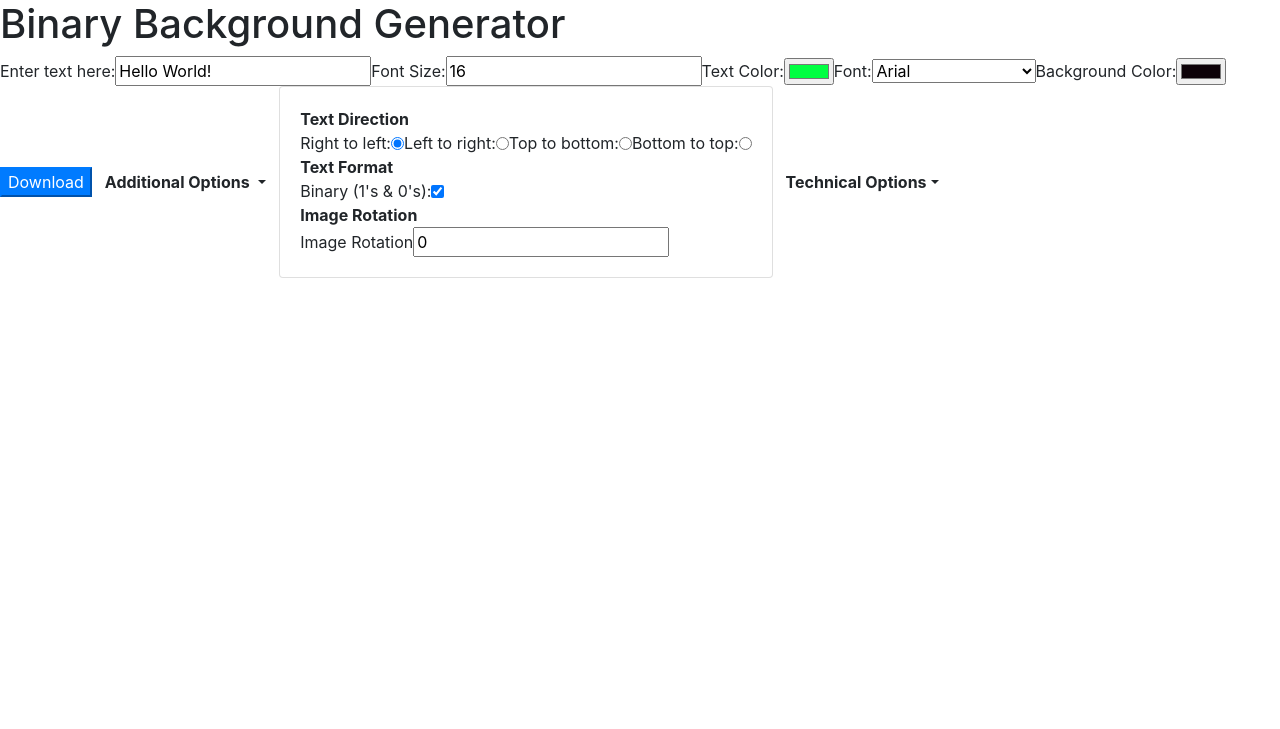
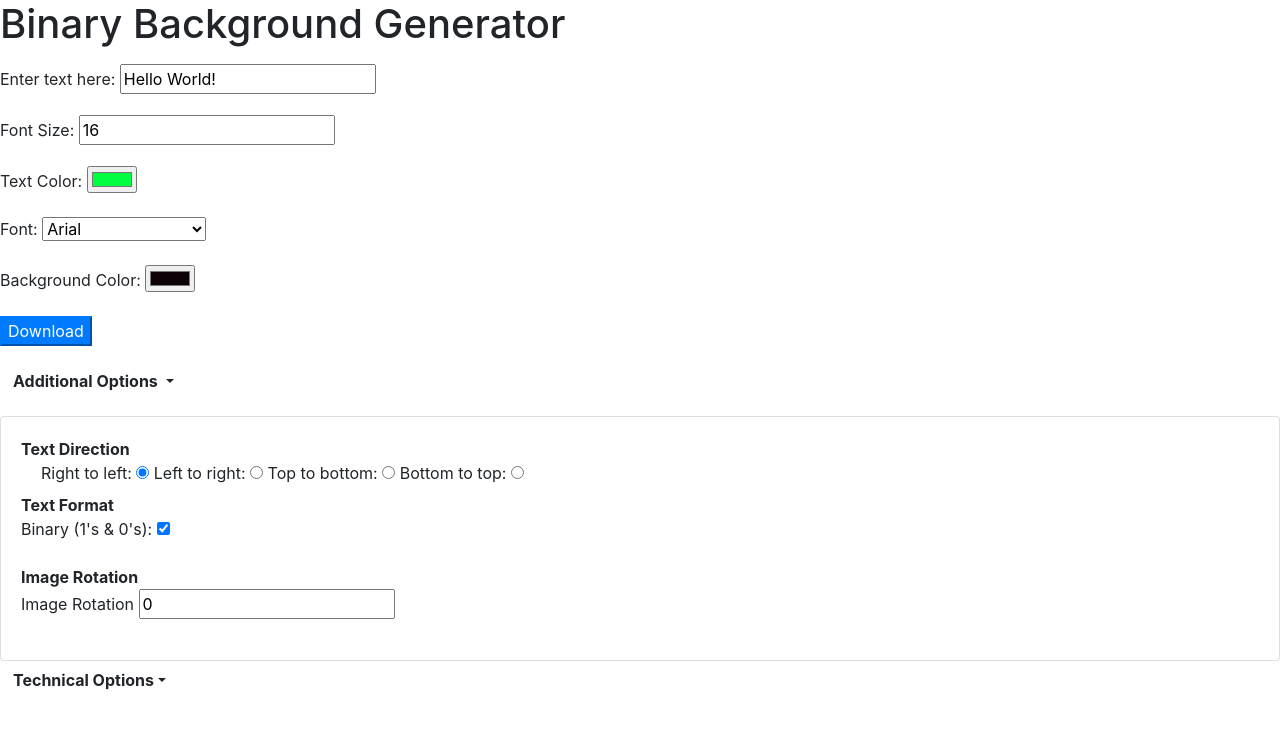
Before and after one commit to gfike19/bin-back-site, a Flask app: page / in a window 1280 px wide, after a click on "Additional Options". Shown: the top 729 px of the page. Run offline with Flask 2, Linux system fonts and the light colour scheme; some libraries are stand-ins or nearby versions.

Commit message:
tweaked bootstrap to make form look better

```diff
--- a/templates/index.html
+++ b/templates/index.html
@@ -24,7 +24,8 @@
 
 <body>
     <h1>Binary Background Generator</h1>
-    <form method="POST" class="form-inline">
+    <form method="POST">
+        <p>
         <div class="form-group">
             <label htmlfor="msg" class="control-label">Enter text here: </label>
             <input type="text" name="msg" id="msg" value="Hello World!" />
@@ -64,24 +65,24 @@
             <input type="color" name="bckColor" id="bckColor" value="#0D0208">
         </div>
         <input type="submit" id="submit" value="Download" class="btn-primary" />
-
-
-        <button class="btn dropdown-toggle" type="button" data-toggle="collapse" data-target="#additional"
-            aria-expanded="true" aria-controls="additional">
-            <b>Additional Options</b><span class="caret"></span>
-        </button>
+        </p>
+        <p>
+            <button class="btn dropdown-toggle" type="button" data-toggle="collapse" data-target="#additional"
+                aria-expanded="true" aria-controls="additional">
+                <b>Additional Options</b><span class="caret"></span>
+            </button>
         <div class="collapse" id="additional">
             <div class="card card-body">
                 <b>Text Direction</b>
-                <div class="form-group">
-                    <label htmlfor="rtl" class="control-label">Right to left: </label>
-                    <input type="radio" name="dir" value="rtl" id="dire" checked="checked" />
-                    <label htmlfor="ltr" class="control-label">Left to right: </label>
-                    <input type="radio" name="dir" value="ltr" id="dire" />
-                    <label htmlfor="ttb" class="control-label">Top to bottom: </label>
-                    <input type="radio" name="dir" value="ttb" id="dire" />
+                <div class="form-check">
+                    <label htmlfor="rtl" class="form-check-label">Right to left: </label>
+                    <input type="radio" name="dir" value="rtl" id="dire" checked="checked" class="form-check-label"/>
+                    <label htmlfor="ltr" class="form-check-label">Left to right: </label>
+                    <input type="radio" name="dir" value="ltr" id="dire" class="form-check-label"/>
+                    <label htmlfor="ttb" class="form-check-label">Top to bottom: </label>
+                    <input type="radio" name="dir" value="ttb" id="dire" class="form-check-label"/>
                     <label htmlfor="btt" class="control-label">Bottom to top: </label>
-                    <input type="radio" name="dir" value="btt" id="dire" />
+                    <input type="radio" name="dir" value="btt" id="dire" class="form-check-label"/>
                 </div>
                 <b>Text Format</b>
                 <div class="form-group">
@@ -120,6 +121,11 @@
                 </div>
             </div>
         </div>
+        </p>
+
+
+
+
     </form>
 </body>
 
```
